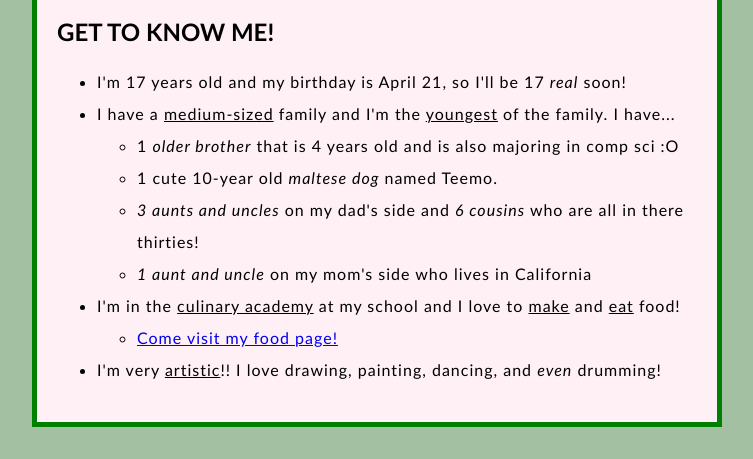
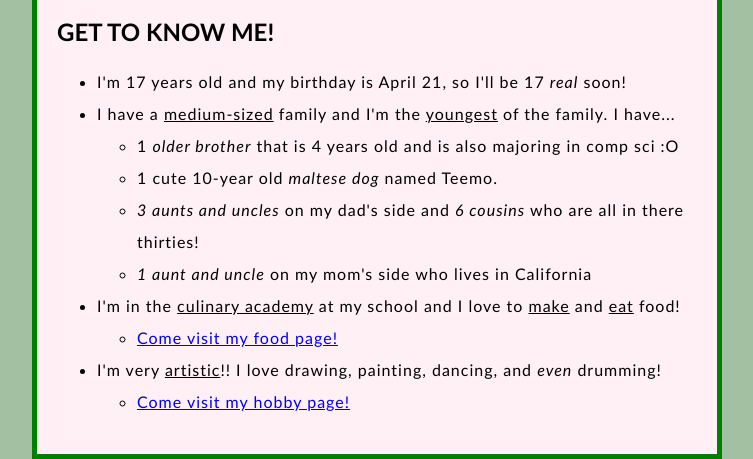
Before and after one commit to oliveecherryy/personal-website, a plain HTML site: page index.html in a window 1280 px wide. Shown: the part 680-1139 px from the top of the page, without its empty margins (263-1016 px from the left). Before the commit the page ends 1107 px from the top, so only its background shows below. Drawn offline with Linux system fonts and the light colour scheme.

Commit message:
Home page

```diff
--- a/index.html
+++ b/index.html
@@ -31,6 +31,10 @@
                 <li><a href="myfoodpage.html" title="My other page!">Come visit my food page!</a></li>
             </ul>
             <li>I'm very <u>artistic</u>!! I love drawing, painting, dancing, and <em>even</em> drumming!</li>
+            <ul>
+                <li><a href="hobbiespage.html" title="My other page!">Come visit my hobby page!</a></li>
+
+            </ul>
         </ul>
 
     </body>
```
